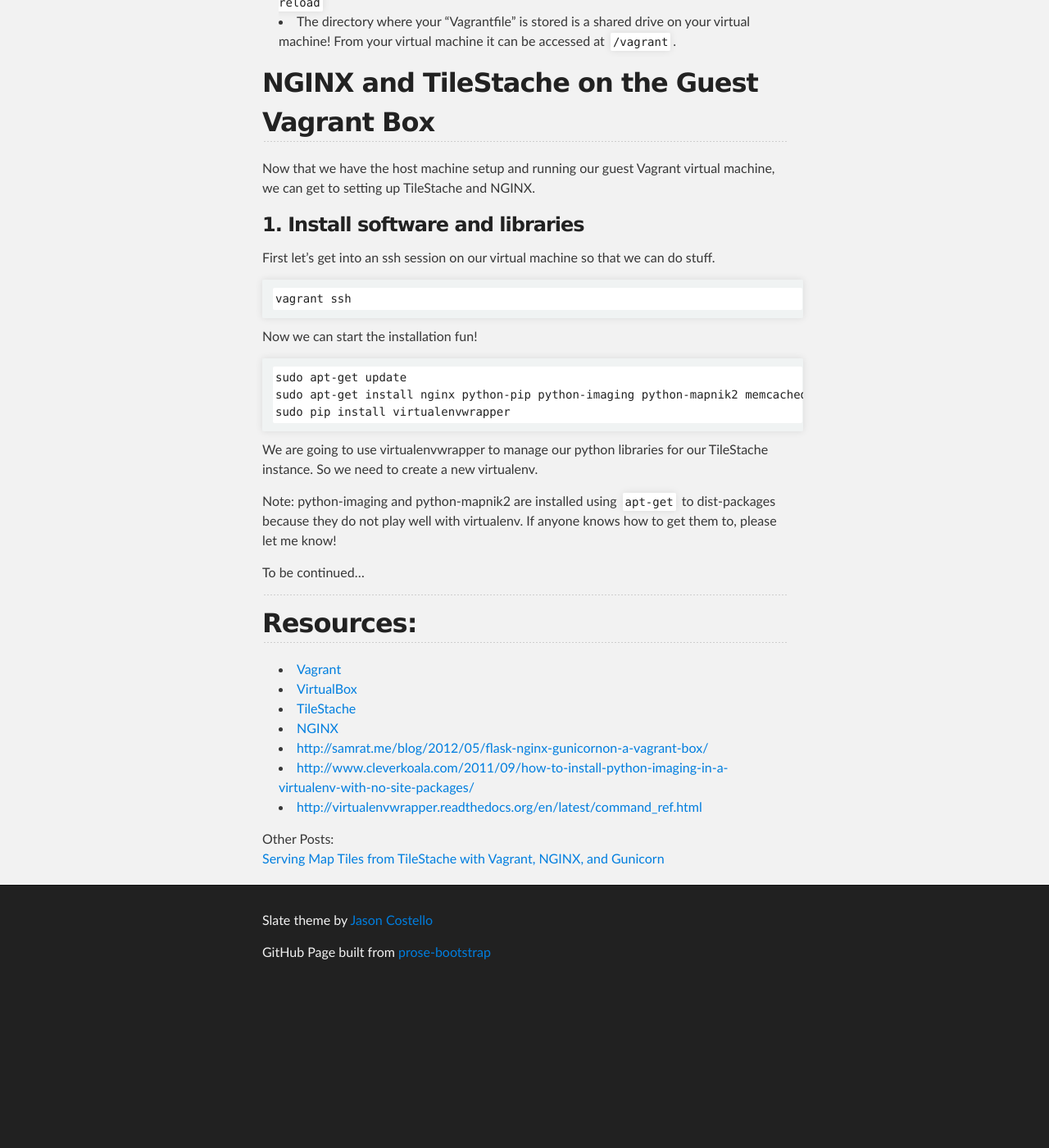
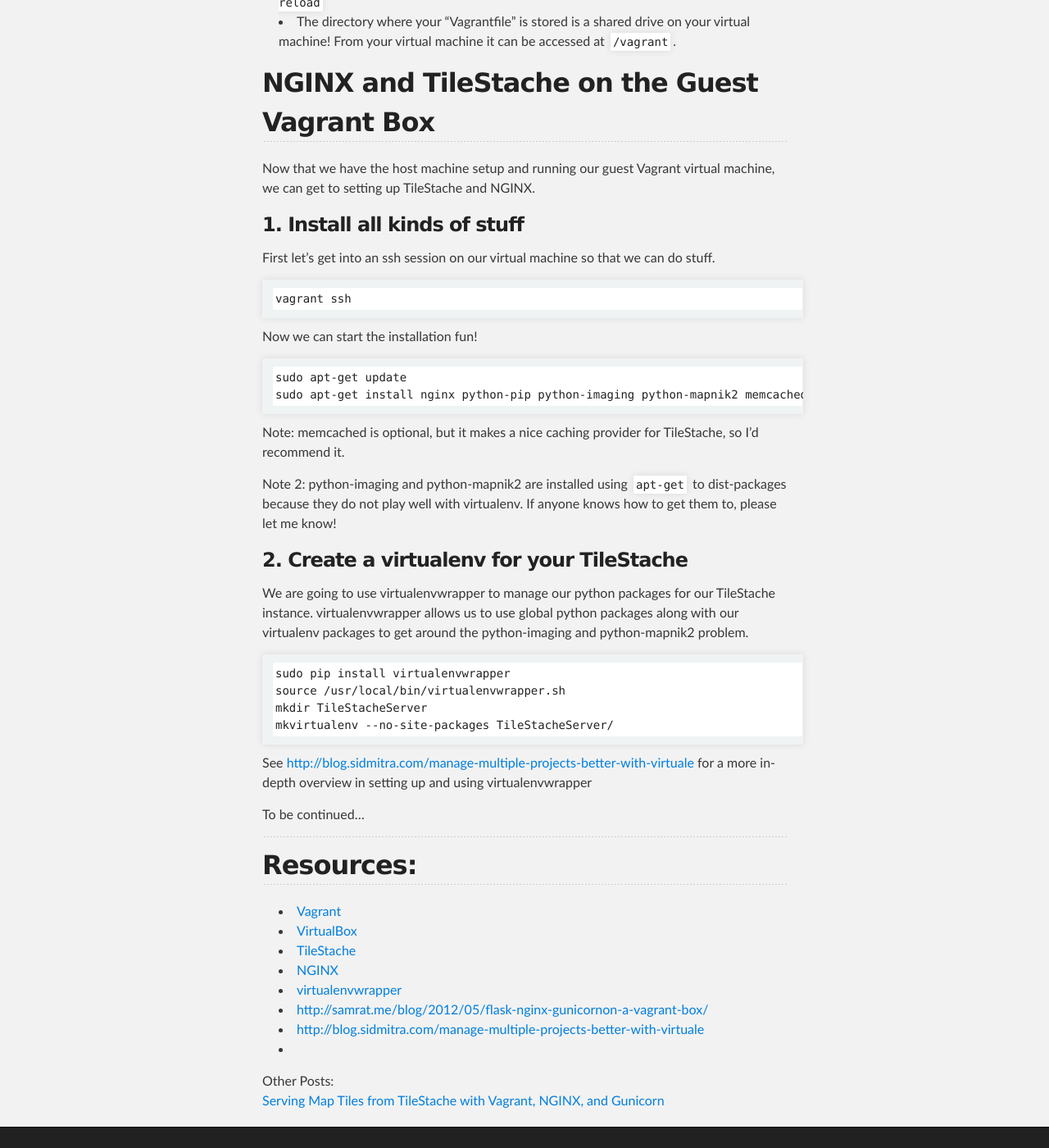
Before and after one commit to jseppi/jseppi.github.io, a Jekyll site: the page built from _posts/articles/2012-11-01-tilestache-vagrant-nginx.md, in a window 1280 px wide and 1400 px high, scrolled down 2262 px. Shown: the whole window at 82% size. Built offline with Jekyll 4.4.1, drawn with Linux system fonts in a browser that asks for light colours; before the commit the page ends 3470 px from its top, so only the background shows below that.

Commit message:
update post

```diff
--- a/_posts/articles/2012-11-01-tilestache-vagrant-nginx.md
+++ b/_posts/articles/2012-11-01-tilestache-vagrant-nginx.md
@@ -78,7 +78,7 @@
 
 Now that we have the host machine setup and running our guest Vagrant virtual machine, we can get to setting up TileStache and NGINX.
 
-### 1. Install software and libraries
+### 1. Install all kinds of stuff
 
 First let's get into an ssh session on our virtual machine so that we can do stuff.
 
@@ -88,12 +88,21 @@
 
     sudo apt-get update
     sudo apt-get install nginx python-pip python-imaging python-mapnik2 memcached
+
+Note: memcached is optional, but it makes a nice caching provider for TileStache, so I'd recommend it.
+
+Note 2: python-imaging and python-mapnik2 are installed using `apt-get` to dist-packages because they do not play well with virtualenv.  If anyone knows how to get them to, please let me know!
+
+### 2. Create a virtualenv for your TileStache
+
+We are going to use virtualenvwrapper to manage our python packages for our TileStache instance. virtualenvwrapper allows us to use global python packages along with our virtualenv packages to get around the python-imaging and python-mapnik2 problem.
+
     sudo pip install virtualenvwrapper
+    source /usr/local/bin/virtualenvwrapper.sh
+    mkdir TileStacheServer
+    mkvirtualenv --no-site-packages TileStacheServer/
 
-We are going to use virtualenvwrapper to manage our python libraries for our TileStache instance. So we need to create a new virtualenv.
-
-Note: python-imaging and python-mapnik2 are installed using `apt-get` to dist-packages because they do not play well with virtualenv.  If anyone knows how to get them to, please let me know!
-
+See [http://blog.sidmitra.com/manage-multiple-projects-better-with-virtuale](http://blog.sidmitra.com/manage-multiple-projects-better-with-virtuale) for a more in-depth overview in setting up and using virtualenvwrapper
 
 To be continued...
 
@@ -104,6 +113,7 @@
 * [VirtualBox](http://virtualbox.org)
 * [TileStache](http://www.tilestache.org/)
 * [NGINX](http://nginx.org/en/)
+* [virtualenvwrapper](http://virtualenvwrapper.readthedocs.org/en/latest/command_ref.html)
 * [http://samrat.me/blog/2012/05/flask-nginx-gunicornon-a-vagrant-box/](http://samrat.me/blog/2012/05/flask-nginx-gunicornon-a-vagrant-box/)
-* [http://www.cleverkoala.com/2011/09/how-to-install-python-imaging-in-a-virtualenv-with-no-site-packages/](http://www.cleverkoala.com/2011/09/how-to-install-python-imaging-in-a-virtualenv-with-no-site-packages/)
-* [http://virtualenvwrapper.readthedocs.org/en/latest/command_ref.html](http://virtualenvwrapper.readthedocs.org/en/latest/command_ref.html)
+* [http://blog.sidmitra.com/manage-multiple-projects-better-with-virtuale](http://blog.sidmitra.com/manage-multiple-projects-better-with-virtuale)
+*
```
